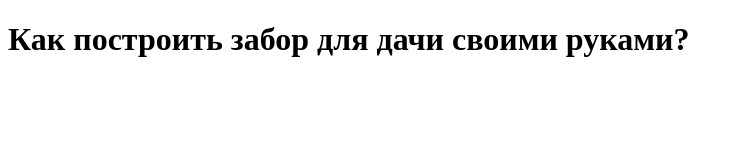
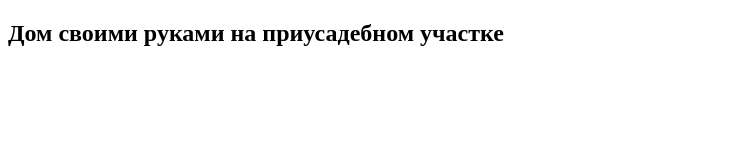
Before and after one commit to royalnikolos/remote-test-2, a plain HTML site: page index.html in a window 1280 px wide. Shown: the whole page, without its empty margins (0-743 px from the left). Drawn offline with Linux system fonts and the light colour scheme.

Commit message:
Update index.html

```diff
--- a/index.html
+++ b/index.html
@@ -4,6 +4,6 @@
   <title>Забор для дачи: своими руками</title>
 </head>
   <body>
-    <h1>Как построить забор для дачи своими руками?</h1>
+    <h2>Дом своими руками на приусадебном участке</h2>
   </body>
 </html>
```
